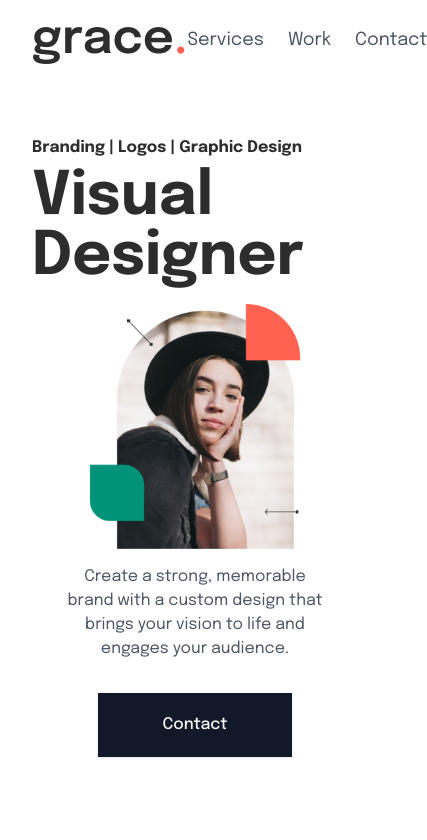
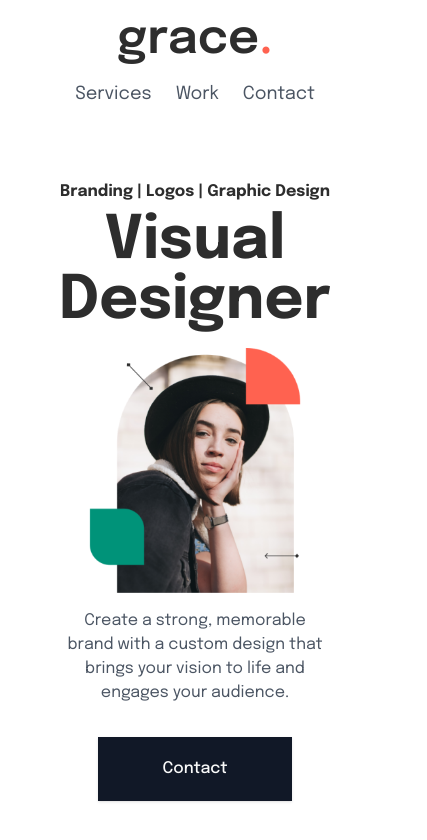
Before and after one commit to J4yJ3ff/grace, a Next.js app: page / in a window 390 px wide. Shown: the top 840 px of the page, 427 px wide, since content can reach past the window. Built offline with nearby package versions, Linux system fonts and the light colour scheme.

Commit message:
add mobile nav

```diff
--- a/src/components/Header.tsx
+++ b/src/components/Header.tsx
@@ -15,16 +15,16 @@ export default function Header() {
   ];
 
   return (
-    <header className="px-8 py-4 flex justify-between items-center">
+    <header className="px-8 py-4 gap-4 flex sm:justify-between items-center flex-col">
       <div className="text-5xl font-semibold ">
         grace<span className="text-[#FF6250]">.</span>
       </div>
-      <nav className="space-x-6">
+      <nav className="space-x-6 max-w-sm:space-x-0 max-w-sm:flex max-w-sm:flex-col max-w-sm:items-center max-w-sm:space-y-2">
         {navLinks.map((link) => (
           <a
             key={link.title}
             href={link.href}
-            className="text-gray-600 text-lg hover:text-[#FF6250] transition-colors"
+            className="text-gray-600 text-lg hover:text-[#FF6250] transition-colors max-w-sm:mb-2"
           >
             {link.title}
           </a>
--- a/src/components/Hero-section.tsx
+++ b/src/components/Hero-section.tsx
@@ -5,11 +5,9 @@ export function HeroSection() {
   return (
     <section className="px-8 py-14 grid grid-cols-1 md:grid-cols-2 items-center">
       <div className="max-md:items-center flex flex-col">
-        <div>
-          <p className="font-bold mb-2">Branding | Logos | Graphic Design</p>
-          <h1 className="text-6xl md:text-6xl font-bold mb-4">
-            Visual Designer
-          </h1>
+        <div className="max-md:text-center">
+          <p className="font-bold mb-2 ">Branding | Logos | Graphic Design</p>
+          <h1 className="text-6xl font-bold mb-4">Visual Designer</h1>
         </div>
 
         <div className="hidden md:block">
```
